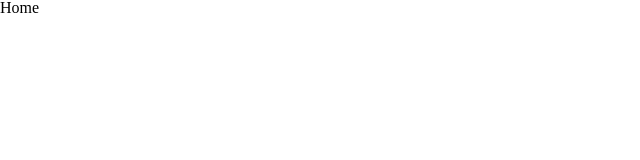
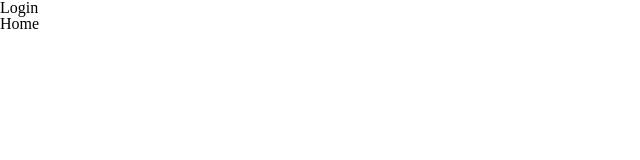
Before and after one commit to Kusitms-28th-Kukerton-E/Frontend, a React (Vite) app: page / in a window 1280 px wide. Shown: the top 160 px of the page, without its empty margins (0-640 px from the left). Built offline with nearby package versions, Linux system fonts and the light colour scheme.

Commit message:
chore: 레이아웃 틀 설정

```diff
--- /dev/null
+++ b/src/layout/layout.tsx
@@ -0,0 +1,13 @@
+import Login from '@/page/Login';
+import { Outlet } from 'react-router-dom';
+
+const Layout = () => {
+  return (
+    <>
+      <Login />
+      <Outlet />
+    </>
+  );
+};
+
+export default Layout;
--- a/src/router/router.tsx
+++ b/src/router/router.tsx
@@ -1,3 +1,4 @@
+import Layout from '@/layout/layout';
 import Home from '@/page/Home';
 import { BrowserRouter, Route, Routes } from 'react-router-dom';
 
@@ -5,7 +6,9 @@
   return (
     <BrowserRouter>
       <Routes>
-        <Route path="/" element={<Home />} />
+        <Route element={<Layout />}>
+          <Route path="/" element={<Home />} />
+        </Route>
       </Routes>
     </BrowserRouter>
   );
```
